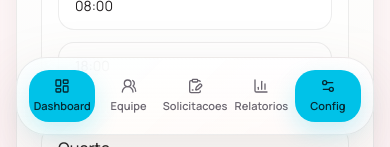
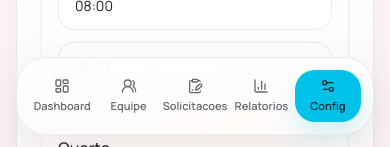
Before and after one commit to devlask/fc-ponto, a Next.js app: page /admin/settings in a window 390 px wide. Shown: the part 697-844 px from the top of the page. Built offline with nearby package versions, Linux system fonts and the light colour scheme; no server answers.

Commit message:
Fix mobile modal portal and nav state

```diff
--- a/components/employee/punch-panel.tsx
+++ b/components/employee/punch-panel.tsx
@@ -3,6 +3,7 @@
 import { AnimatePresence, motion } from "framer-motion";
 import { useEffect, useMemo, useState, useTransition } from "react";
 import { useRouter } from "next/navigation";
+import { createPortal } from "react-dom";
 import {
   Camera,
   Check,
@@ -118,10 +119,12 @@ export function PunchPanel({
   const [selfieResetKey, setSelfieResetKey] = useState(0);
   const [receipt, setReceipt] = useState<Receipt | null>(null);
   const [now, setNow] = useState(() => new Date());
+  const [portalReady, setPortalReady] = useState(false);
 
   useEffect(() => {
     setDeviceId(getDeviceId());
     setDeviceLabel(getDeviceLabel());
+    setPortalReady(true);
   }, []);
 
   useEffect(() => {
@@ -380,8 +383,10 @@ export function PunchPanel({
         </Card>
       </section>
 
-      <AnimatePresence>
-        {modalOpen && (
+      {portalReady
+        ? createPortal(
+            <AnimatePresence>
+              {modalOpen && (
           <motion.div
             className="fixed inset-0 z-[220] bg-slate-950/38 backdrop-blur-[3px]"
             initial={{ opacity: 0 }}
@@ -634,8 +639,11 @@ export function PunchPanel({
               </motion.div>
             </div>
           </motion.div>
-        )}
-      </AnimatePresence>
+              )}
+            </AnimatePresence>,
+            document.body,
+          )
+        : null}
     </div>
   );
 }
--- a/components/layout/app-shell.tsx
+++ b/components/layout/app-shell.tsx
@@ -36,6 +36,14 @@ export function AppShell({ children, userRole }: AppShellProps) {
         "/profile": UserCircle2,
       };
 
+  const isActiveNavItem = (href: string) => {
+    if (href === "/employee" || href === "/admin" || href === "/profile") {
+      return pathname === href;
+    }
+
+    return pathname === href || pathname.startsWith(`${href}/`);
+  };
+
   return (
     <div className="mx-auto min-h-screen max-w-6xl px-4 pb-36 pt-4 sm:px-6 lg:px-8">
       <motion.header
@@ -68,7 +76,7 @@ export function AppShell({ children, userRole }: AppShellProps) {
       >
         <div className="glass-panel flex items-center justify-between rounded-[30px] border border-border/90 px-3 py-3 backdrop-blur-xl shadow-[0_18px_50px_rgba(35,31,32,0.08)]">
           {navItems.map((item) => {
-            const active = pathname === item.href || pathname.startsWith(`${item.href}/`);
+            const active = isActiveNavItem(item.href);
             const Icon = iconMap[item.href as keyof typeof iconMap];
 
             return (
```
